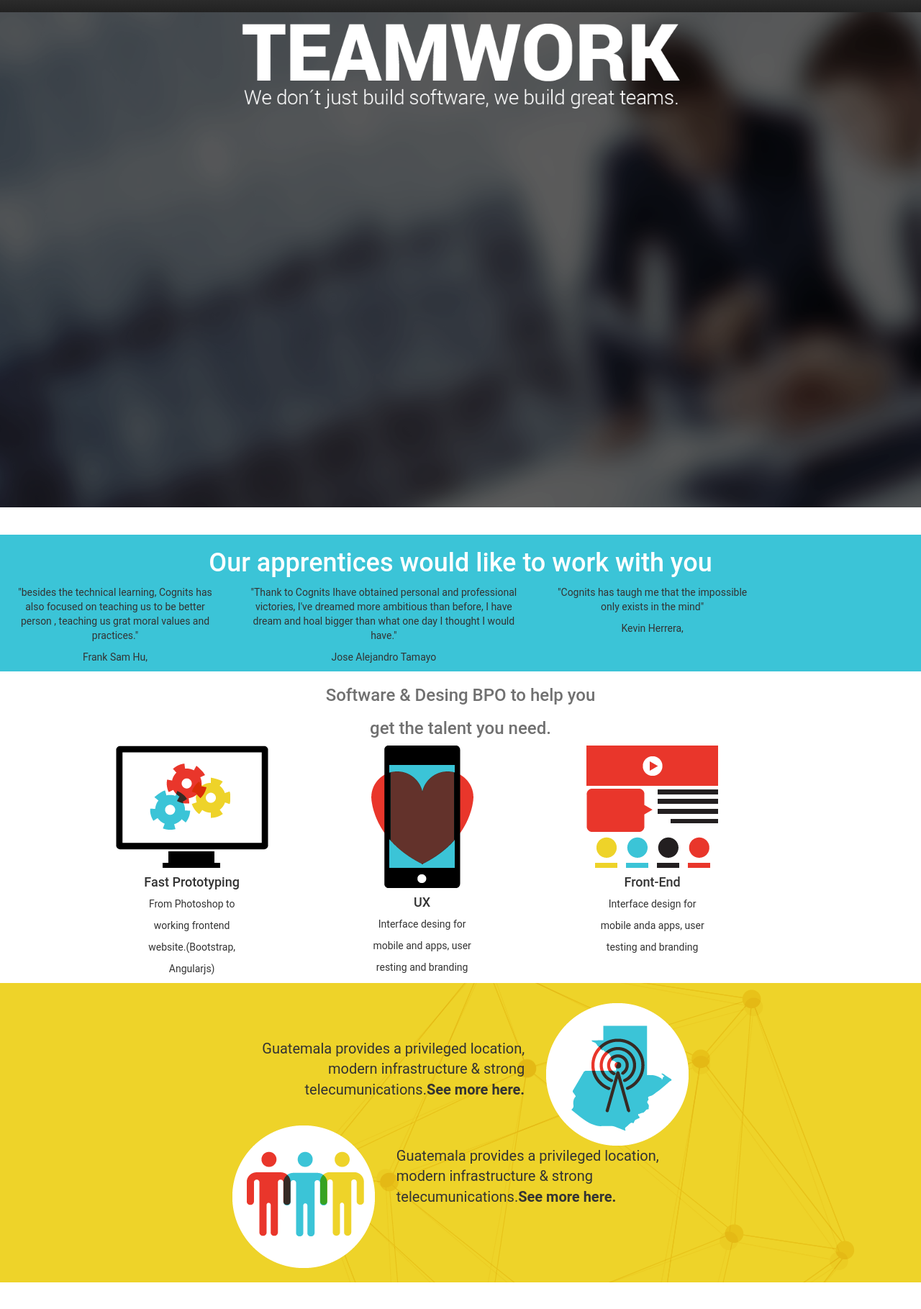
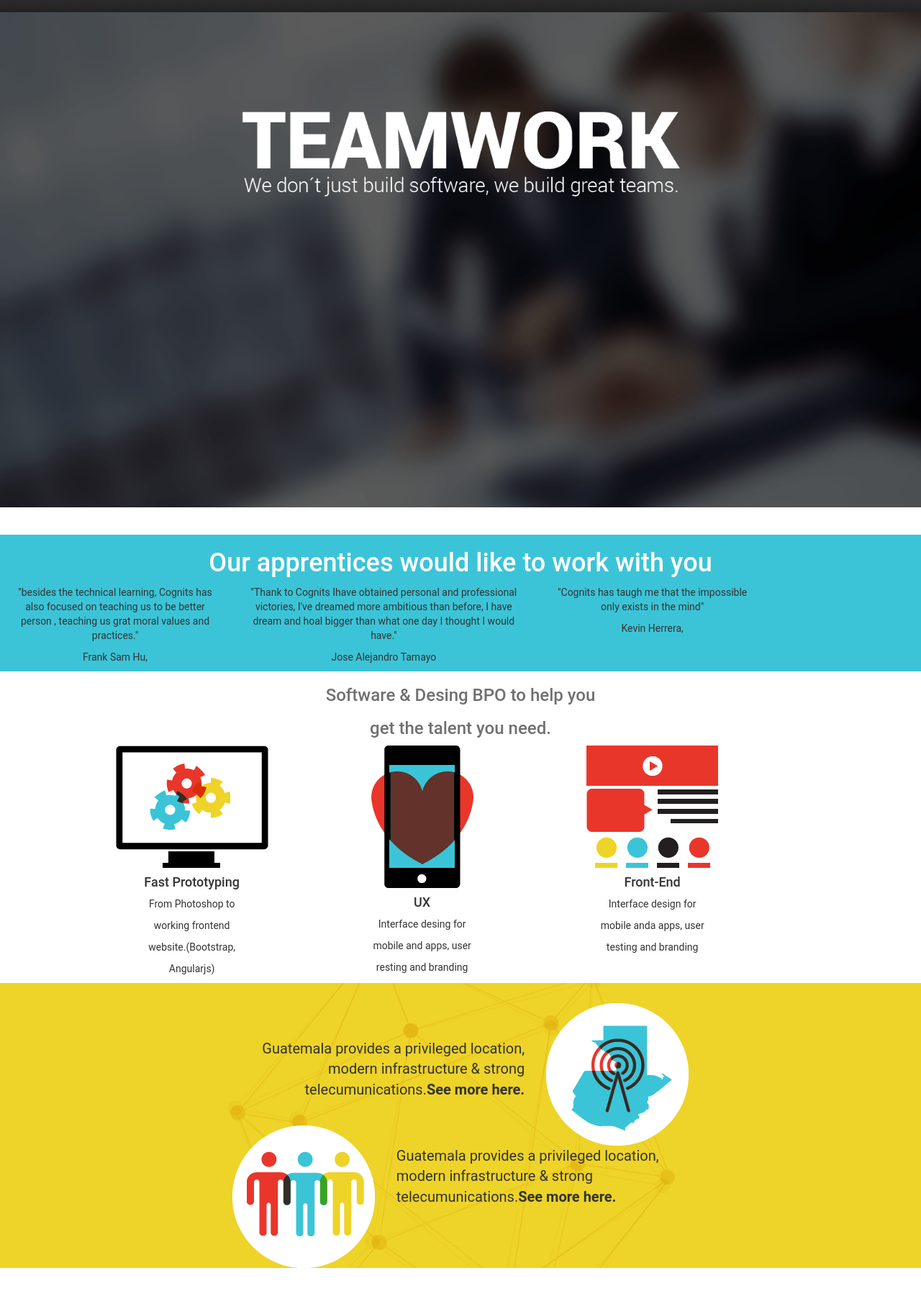
Before and after one commit to alfpain/cognits.github.io, a website: page index.html in a window 1280 px wide. Shown: the part 33-1852 px from the top of the page at 72% size. Drawn offline with nearby package versions, Linux system fonts and the light colour scheme.

Commit message:
cambios en el index y en la imagen

```diff
--- a/styles/styles.css
+++ b/styles/styles.css
@@ -53,10 +53,13 @@
 	color: #707070;
 }
 #fondo{
-	background: url(../img/intro_background.png) no-repeat;
+	background: url(../img/intro_background.png) 50% 0 no-repeat fixed;
 	height: 90.80%;
 }
+#posicionImg{
+	margin-top: 20%;
 
+}
 
 .fondo2amarillo{
 	background-color: #EED329;
@@ -64,11 +67,12 @@
 }
 
 #fondo2centro{
-	background:url(../img/back_yellow.png) 400px -50px no-repeat ;
+	background:url(../img/back_yellow.png) 300px -70px no-repeat ;
+	background-size: 50%;
 }
 #altura{
 	margin-top: -10%;
-	margin-left: 30%;
+	float:right;
 }
 #alturaDos{
 	margin-top: 10%;
```
Also changed, not shown: templates/index.html (+2 -1 lines), img/Logo-Cognits.png (added).
